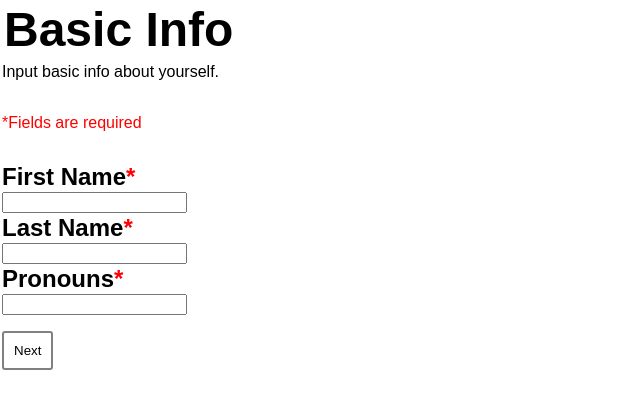
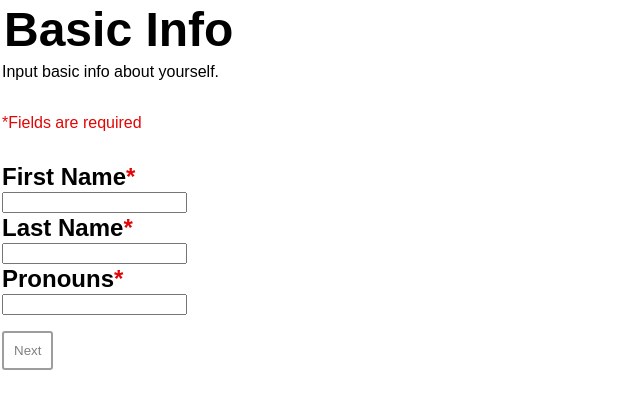
Before and after one commit to code-312/Voma, a React (Create React App) app: page /register in a window 1280 px wide. Shown: the top 408 px of the page, without its empty margins (0-640 px from the left). Built offline with nearby package versions, Linux system fonts and the light colour scheme.

Commit message:
address remaining comments

```diff
--- a/src/components/App.js
+++ b/src/components/App.js
@@ -5,8 +5,31 @@ import Home from '../pages/Home';
 import Register from '../pages/Register';
 
 const GlobalStyle = createGlobalStyle`
-    input[type=text] {
+  :root {
+    --warning-color: #e20606;
+  }
+
+  input[type=text] {
     display: block;
+  }
+
+  button {
+    border: 2px solid gray;
+    border-radius: 3px;
+    padding: 10px;
+    margin: 1rem 1rem 0 0;
+    cursor: pointer;
+
+  }
+
+  .inactive {
+    border-color: #9e9c9c;
+    color: gray;
+    cursor: not-allowed;
+  }
+
+  .warning {
+    color: var(--warning-color);
   }
 
 `;
--- a/src/components/BasicInfo.jsx
+++ b/src/components/BasicInfo.jsx
@@ -9,13 +9,14 @@ export default function BasicInfo({
   setRegisterStep,
   handleFormChange,
 }) {
+  const filledOut = firstName !== '' && lastName !== '' && pronouns !== '' && true;
   return (
     <StyledFieldset>
       <legend>Basic Info</legend>
       <p>Input basic info about yourself.</p>
-      <p className="red">*Fields are required</p>
+      <p className="warning">*Fields are required</p>
       <label htmlFor="firstName">
-        First Name<span className="red">*</span>
+        First Name<span className="warning">*</span>
         <input
           id="firstName"
           type="text"
@@ -25,7 +26,7 @@ export default function BasicInfo({
         />
       </label>
       <label htmlFor="lastName">
-        Last Name<span className="red">*</span>
+        Last Name<span className="warning">*</span>
         <input
           id="lastName"
           type="text"
@@ -35,7 +36,7 @@ export default function BasicInfo({
         />
       </label>
       <label htmlFor="pronouns">
-        Pronouns<span className="red">*</span>
+        Pronouns<span className="warning">*</span>
         <input
           id="pronouns"
           type="text"
@@ -45,7 +46,11 @@ export default function BasicInfo({
         />
       </label>
       <nav>
-        <button onClick={() => setRegisterStep(2)} type="button">
+        <button
+          onClick={filledOut ? () => setRegisterStep(2) : ''}
+          className={filledOut ? '' : 'inactive'}
+          type="button"
+        >
           Next
         </button>
       </nav>
--- a/src/components/StyledFieldset.jsx
+++ b/src/components/StyledFieldset.jsx
@@ -11,18 +11,10 @@ const FieldsetStyles = styled.fieldset`
   p {
     font-size: 1rem;
   }
-  .red {
-    color: red;
-  }
+
   label {
     font-size: 1.5rem;
     font-weight: 600;
-  }
-  button {
-    border: 2px solid gray;
-    border-radius: 3px;
-    padding: 10px;
-    margin: 1rem 1rem 0 0;
   }
 `;
 
--- a/src/pages/Register.jsx
+++ b/src/pages/Register.jsx
@@ -23,7 +23,7 @@ export default function Register() {
     <form>
       {registerStep === 1 && (
         <BasicInfo
-          firstName={formData.name}
+          firstName={formData.firstName}
           lastName={formData.lastName}
           pronouns={formData.pronouns}
           setRegisterStep={setRegisterStep}
```
